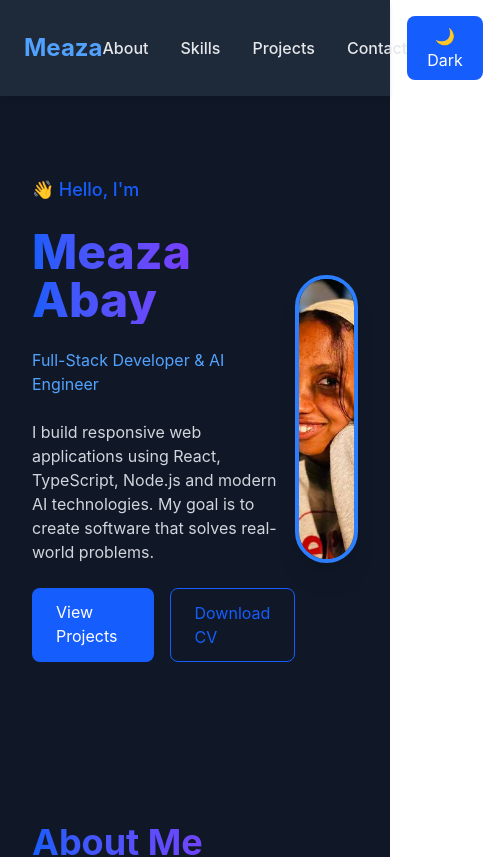
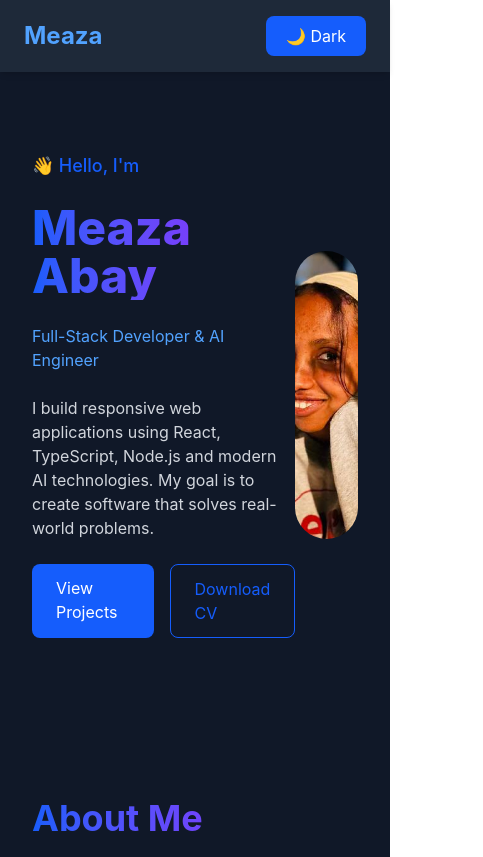
Before and after one commit to Meaza336/meaza-portfolio, a React (Vite) app: page / in a window 390 px wide. Shown: the top 857 px of the page, 483 px wide, since content can reach past the window. Built offline with nearby package versions, Linux system fonts and the light colour scheme.

Commit message:
mobile responsive

```diff
--- a/src/components/Hero.tsx
+++ b/src/components/Hero.tsx
@@ -54,7 +54,7 @@ function Hero({ darkMode }: HeroProps) {
   <img
     src={profile}
     alt="Meaza Abay"
-    className="w-full h-full rounded-full object-cover border-4 border-blue-500 shadow-xl"
+    className="w-full h-full rounded-full object-cover"
   />
 </div>
     </section>
--- a/src/components/Navbar.tsx
+++ b/src/components/Navbar.tsx
@@ -13,7 +13,7 @@ function Navbar( { darkMode, setDarkMode }: NavbarProps) {
           Meaza
         </h1>
 
-        <ul className="flex gap-8 font-medium">
+        <ul className="hidden md:flex gap-8 font-medium">
           <li>
             <a href="#about" className={`transition hover:text-blue-500 ${darkMode ? "text-gray-200" : "text-gray-700"}`}>
               About
```
